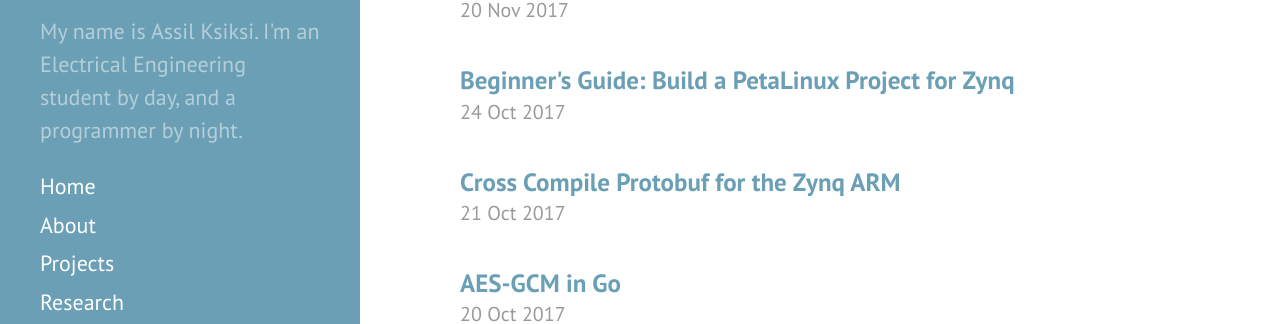
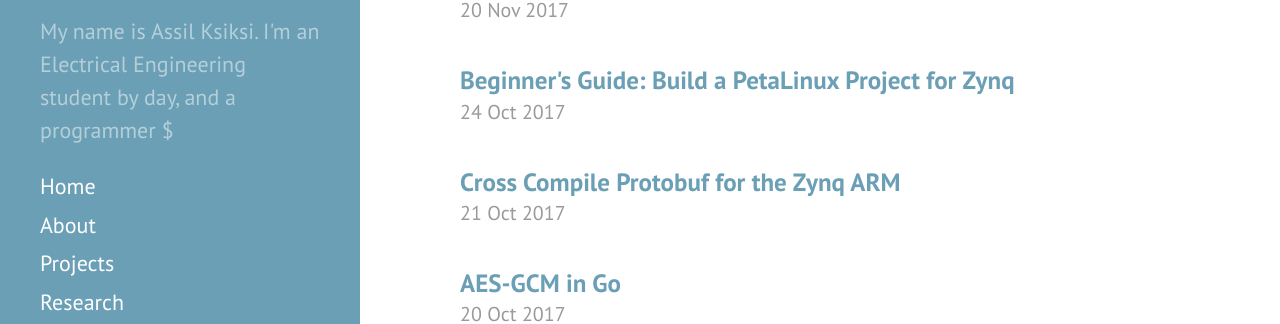
Before and after one commit to aksiksi/blog, a Jekyll site: the page built from index.html, in a window 1280 px wide. Shown: the part 116-440 px from the top of the page. Built offline with Jekyll 4.4.1, drawn with Linux system fonts in a browser that asks for light colours; the list of posts is cut into pages by our own code.

```diff
--- a/CNAME
+++ /dev/null
@@ -1 +0,0 @@
-assil.me
--- a/Gemfile
+++ /dev/null
@@ -1 +0,0 @@
-gem 'github-pages', group: :jekyll_plugins
--- a/_config.yml
+++ b/_config.yml
@@ -1,9 +1,12 @@
+plugins:
+  - jekyll-paginate
+
 highlighter: rouge
 markdown: kramdown
 
 title:            Assil Ksiksi
-aboutme:          My name is Assil Ksiksi. I'm an Electrical Engineering student by day, and a programmer by night.
-url:              http://assil.me/
+aboutme:          My name is Assil Ksiksi. I'm an Electrical Engineering student by day, and a programmer $
+url:              https://assil.me/
 
 author:
   name:           Assil Ksiksi
```
